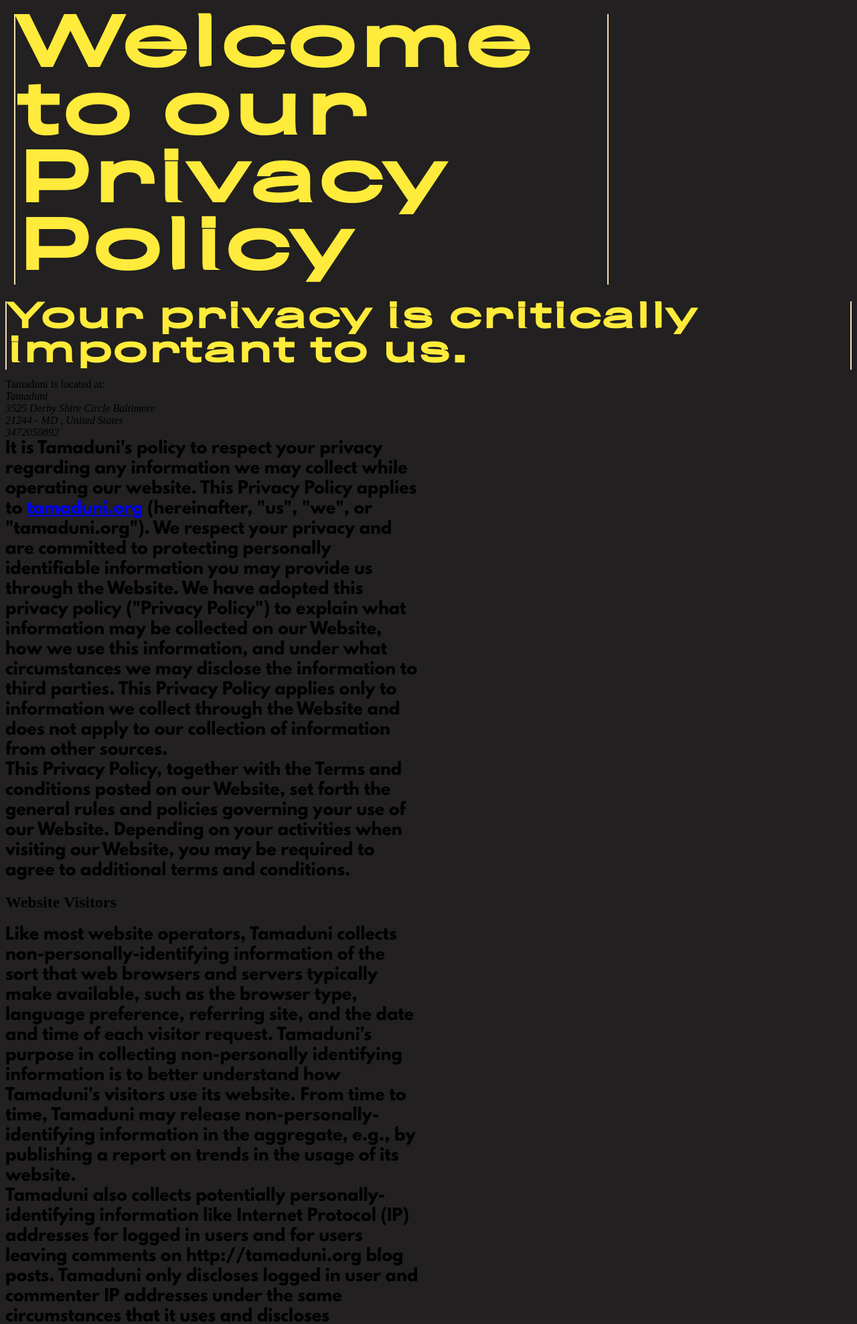
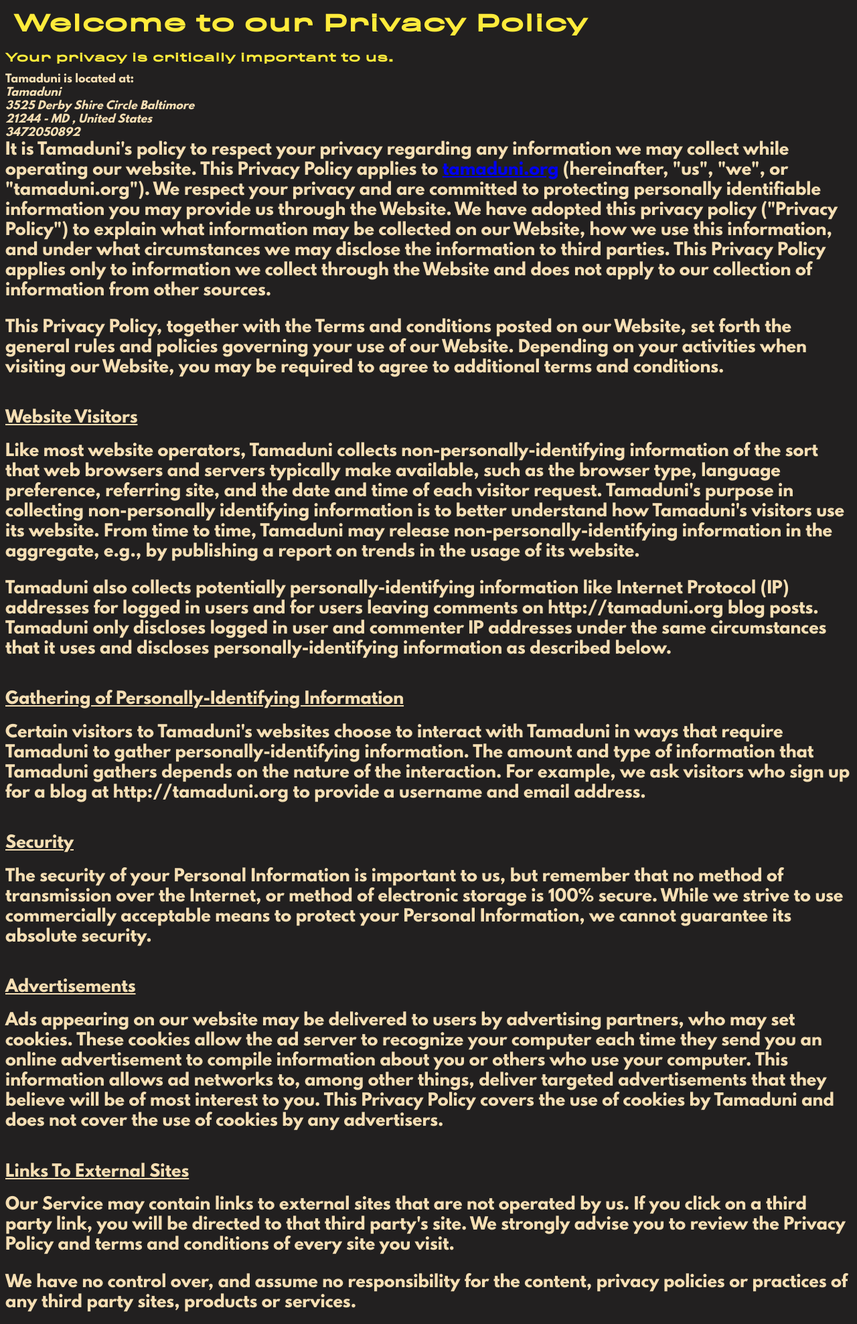
Before and after one commit to laudebugs/tamaduni, a Node server app: template views/privacy-policy.hbs in a window 1280 px wide. Shown: the top 1977 px of the page at 67% size. Run offline with Node 20, Linux system fonts and the light colour scheme; the template is opened without the code that fills it, so the values that code supplies are empty.

Commit message:
edited privacy policy

```diff
--- a/src/app.js
+++ b/src/app.js
@@ -12,8 +12,10 @@
 app.get('/', function(req, res){
     res.render('home.hbs');
 })
-
-app.get('/research/privacy-policy', function(req, res){
+app.get('/research', function(req, res){
+    res.render('research.hbs');
+})
+app.get('/privacy-policy', function(req, res){
     res.render('privacy-policy.hbs');
 })
 
--- /dev/null
+++ b/src/public/css/info.css
@@ -0,0 +1,24 @@
+h1{
+    font-family: "Rhode-Extended";
+    font-size: 200%;
+    color: #ffeb3b;
+    width: 70%;
+    border: none;
+}
+h2{
+    text-decoration: underline;
+}
+h3{
+    font-size: 100%;
+    color: #ffeb3b;
+    border: none;
+    display: block;
+}
+html{
+    font-family: "LeagueSpartan";
+    color: wheat;
+}
+p{
+    padding-bottom: 2%;
+    width: 100%;
+}
--- a/views/layout.hbs
+++ b/views/layout.hbs
@@ -1,10 +1,13 @@
 <!DOCTYPE html>
 <html>
+
 <head>
     <link rel="stylesheet" href="css/main.css" type="text/css" rel="stylesheet">
 </head>
+
 <body>
     {{{body}}}
 
 </body>
+
 </html>
--- a/views/privacy-policy.hbs
+++ b/views/privacy-policy.hbs
@@ -1,3 +1,4 @@
+<link rel="stylesheet" href="css/info.css" type="text/css" rel="stylesheet">
 <h1>Welcome to our Privacy Policy</h1>
 <h3>Your privacy is critically important to us.</h3>
 Tamaduni is located at:<br />
```
Lines whose indentation alone changed are shown as unchanged.
